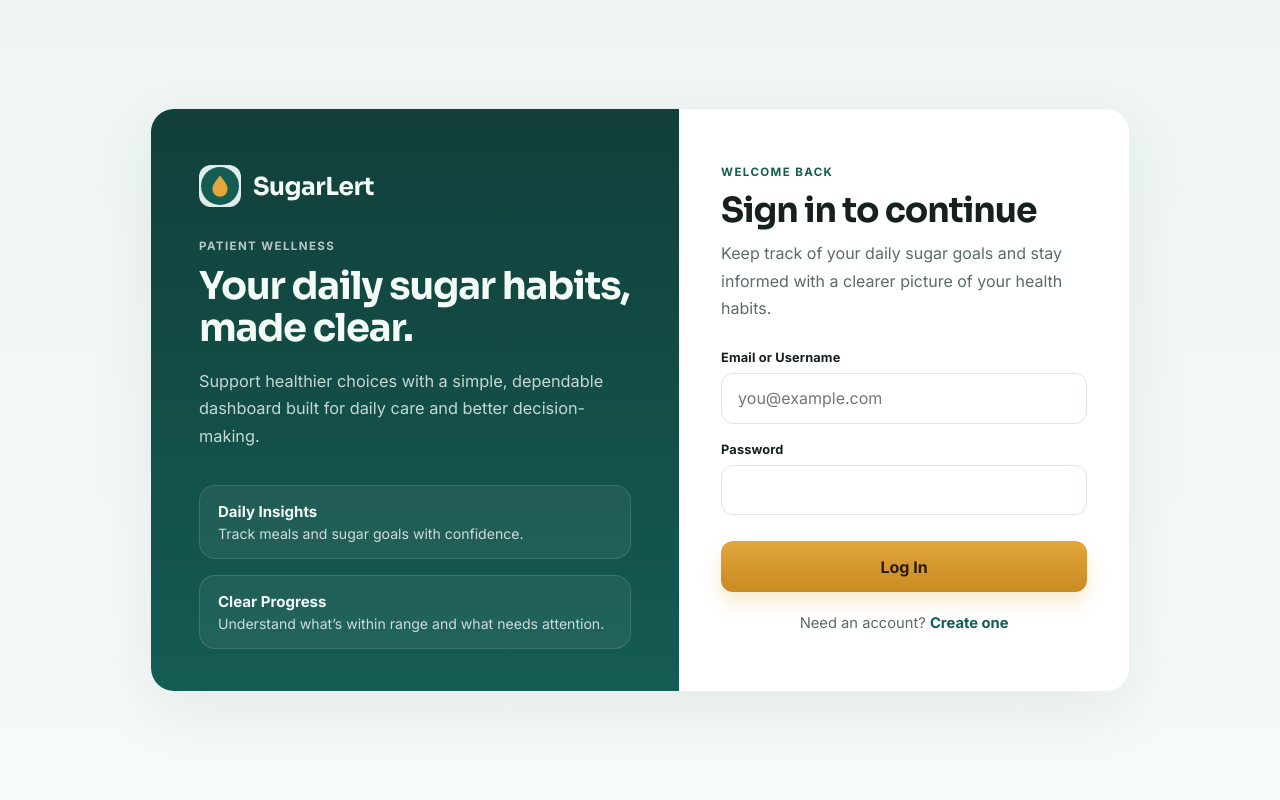
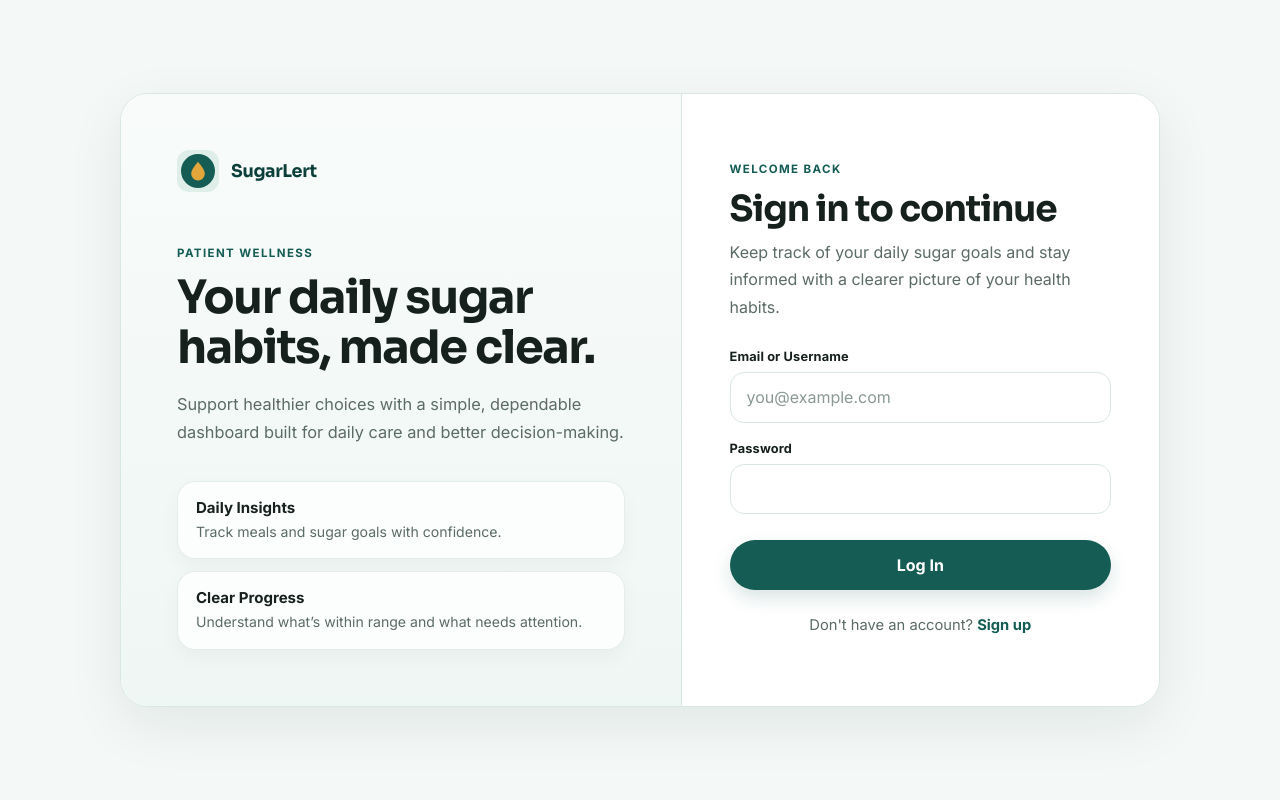
Before and after one commit to GeraldAres/Sugarlert, a Django app: page /login/ in a window 1280 px wide. Run offline with Django 5.2, Linux system fonts and the light colour scheme.

Commit message:
style(login): match login page to home theme

```diff
--- a/static/css/login/login.css
+++ b/static/css/login/login.css
@@ -732,3 +732,195 @@ input {
     scroll-behavior: auto !important;
   }
 }
+
+.auth-body {
+  background: #f4f8f6;
+}
+
+.auth-shell {
+  width: min(1040px, 100%);
+  border: 1px solid var(--color-border);
+  border-radius: 28px;
+  background: var(--color-surface);
+  box-shadow: 0 18px 56px rgba(18, 52, 48, 0.08);
+}
+
+.auth-hero {
+  padding: clamp(32px, 5vw, 56px);
+  border-right: 1px solid var(--color-border);
+  background: linear-gradient(180deg, #f8fbfa 0%, #eff7f4 100%);
+  color: var(--color-text);
+}
+
+.auth-logo {
+  margin-bottom: clamp(36px, 5vw, 54px);
+}
+
+.auth-logo .brand-mark {
+  width: 42px;
+  height: 42px;
+}
+
+.auth-logo .brand-mark svg {
+  width: 34px;
+  height: 34px;
+}
+
+.auth-hero .brand-name {
+  color: var(--color-primary-dark);
+  font-size: 1.1rem;
+}
+
+.auth-hero .eyebrow-light {
+  color: var(--color-primary);
+}
+
+.auth-hero .hero-copy h1 {
+  max-width: 15ch;
+  color: var(--color-text);
+  font-size: clamp(2.1rem, 3.6vw, 3rem);
+}
+
+.auth-hero .hero-copy p:last-child {
+  color: var(--color-text-secondary);
+}
+
+.auth-hero .feature-list {
+  gap: 12px;
+}
+
+.auth-hero .feature-item {
+  border: 1px solid rgba(20, 92, 84, 0.1);
+  border-radius: 18px;
+  background: rgba(255, 255, 255, 0.78);
+  box-shadow: 0 8px 22px rgba(12, 36, 33, 0.04);
+  padding: 16px 18px;
+}
+
+.auth-hero .feature-item strong {
+  color: var(--color-text);
+}
+
+.auth-hero .feature-item span {
+  color: var(--color-text-secondary);
+  line-height: 1.55;
+}
+
+.auth-card {
+  padding: clamp(32px, 5vw, 56px) clamp(26px, 4vw, 48px);
+}
+
+.auth-intro h1 {
+  font-size: clamp(2rem, 2.8vw, 2.65rem);
+}
+
+.auth-form .field-row {
+  grid-template-columns: repeat(2, minmax(0, 1fr));
+}
+
+.auth-form > .field-row:first-of-type {
+  grid-template-columns: minmax(0, 1fr);
+}
+
+.auth-shell .input {
+  min-height: 50px;
+  border-radius: 14px;
+  border-color: var(--color-border);
+  transition: border-color 180ms ease, box-shadow 180ms ease, background 180ms ease;
+}
+
+.auth-shell .input:focus {
+  border-color: var(--color-primary);
+  background: #ffffff;
+  box-shadow: 0 0 0 4px rgba(20, 92, 84, 0.12);
+}
+
+.auth-shell .input::placeholder {
+  color: #8a9993;
+}
+
+.auth-shell .field-error,
+.auth-shell .form-error {
+  border: 1px solid rgba(179, 73, 46, 0.12);
+  border-radius: 12px;
+  background: var(--color-error-bg);
+  color: var(--color-error);
+  padding: 9px 11px;
+}
+
+.auth-shell .btn {
+  border-radius: 999px;
+  transition: transform 180ms ease, box-shadow 180ms ease, background 180ms ease;
+}
+
+.auth-shell .btn-primary {
+  min-height: 50px;
+  padding: 0.9rem 1.35rem;
+  background: var(--color-primary);
+  color: #ffffff;
+  box-shadow: 0 8px 18px rgba(20, 92, 84, 0.16);
+}
+
+.auth-shell .btn-primary:hover {
+  background: var(--color-primary-dark);
+  box-shadow: 0 12px 24px rgba(20, 92, 84, 0.22);
+}
+
+.auth-shell :is(a, button, input):focus-visible {
+  outline: 3px solid rgba(20, 92, 84, 0.35);
+  outline-offset: 3px;
+}
+
+.auth-shell .switch-link {
+  margin-top: 24px;
+}
+
+.auth-shell .switch-link a {
+  color: var(--color-primary);
+  text-underline-offset: 3px;
+}
+
+.auth-shell .switch-link a:hover {
+  color: var(--color-primary-dark);
+}
+
+@media (max-width: 900px) {
+  .auth-shell {
+    width: min(680px, 100%);
+    grid-template-columns: minmax(0, 1fr);
+  }
+
+  .auth-hero {
+    border-right: 0;
+    border-bottom: 1px solid var(--color-border);
+    padding-bottom: 30px;
+  }
+}
+
+@media (max-width: 640px) {
+  .auth-body {
+    padding: 18px 14px;
+  }
+
+  .auth-shell {
+    border-radius: 24px;
+  }
+
+  .auth-hero {
+    padding: 30px 22px 24px;
+  }
+
+  .auth-logo {
+    margin-bottom: 30px;
+  }
+
+  .auth-card {
+    padding: 30px 22px 34px;
+  }
+}
+
+@media (max-width: 480px) {
+  .auth-form .field-row {
+    grid-template-columns: minmax(0, 1fr);
+  }
+}
--- a/templates/login/login.html
+++ b/templates/login/login.html
@@ -32,5 +32,5 @@
     </div>
   </form>
 
-  <p class="switch-link">Need an account? <a href="{% url 'register:register' %}">Create one</a></p>
+  <p class="switch-link">Don't have an account? <a href="{% url 'register:register' %}">Sign up</a></p>
 {% endblock %}
```
